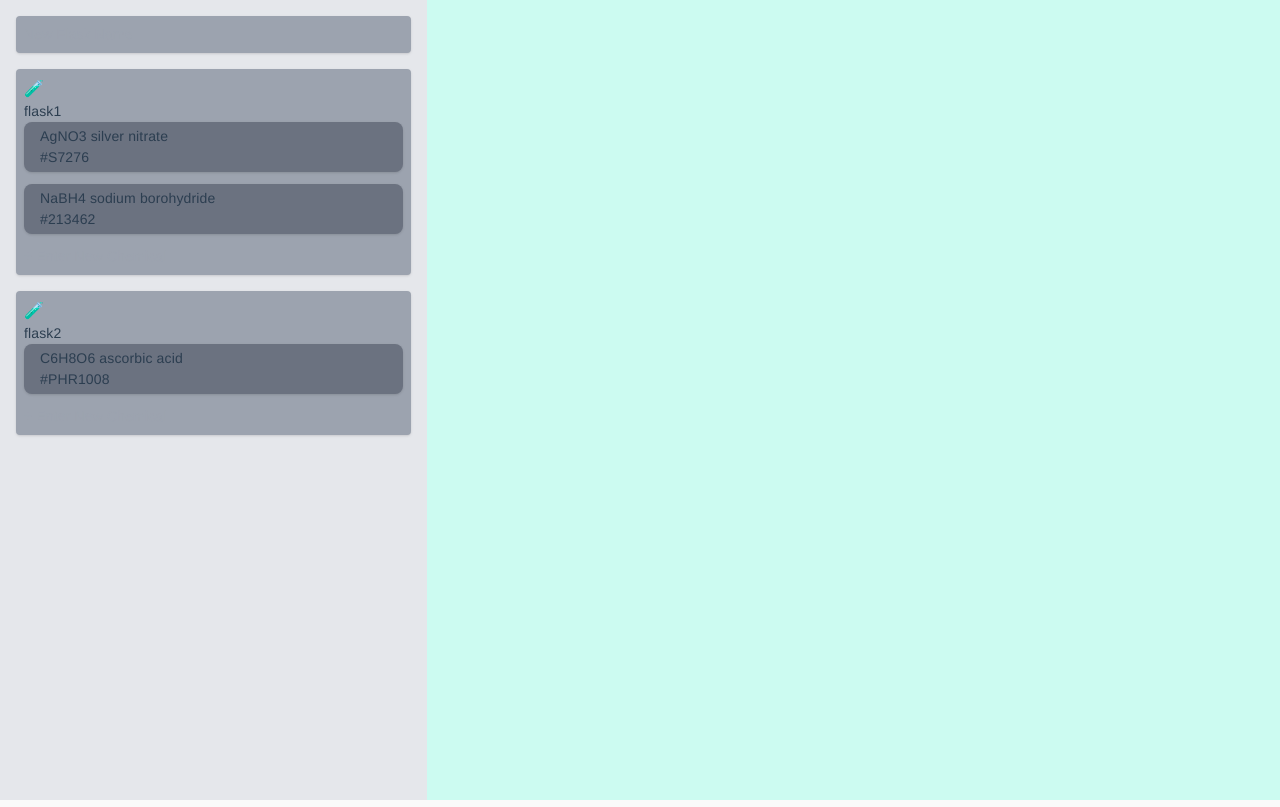
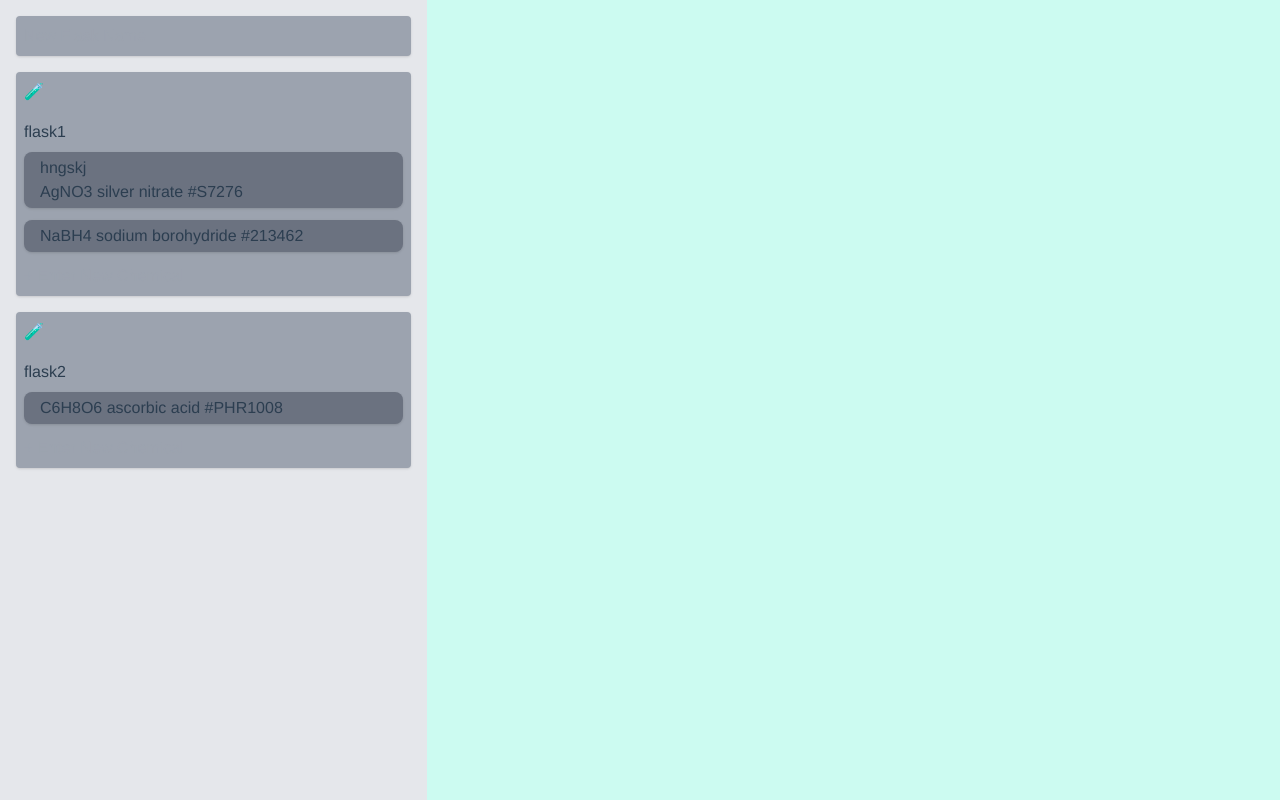
Before and after one commit to sl2820/labnote, a Vue app: page / in a window 1280 px wide. Built offline with nearby package versions, Linux system fonts and the light colour scheme; data requests are answered from the project's data file.

Commit message:
Edit Create chemcial func

```diff
--- a/src/experiment.js
+++ b/src/experiment.js
@@ -9,8 +9,9 @@ export default {
       chemicals: [
         {
           id: uuid(),
+          nickname: "hngskj",
           formula: "AgNO3",
-          name: ["silver nitrate"],
+          name: "silver nitrate",
           molecular_weight: 169.87,
           product_number: "S7276",
           state: "solution",
@@ -18,8 +19,9 @@ export default {
         },
         {
           id: uuid(),
+          nickname: "",
           formula: "NaBH4",
-          name: ["sodium borohydride", "sodium tetrahydridoborate"],
+          name: "sodium borohydride",
           molecular_weight: 37.83,
           product_number: "213462",
           state: "solid",
@@ -33,8 +35,9 @@ export default {
       chemicals: [
         {
           id: uuid(),
+          nickname: "",
           formula: "C6H8O6",
-          name: ["ascorbic acid", "L-ascorbic acid", "vitamin c"],
+          name: "ascorbic acid",
           molecular_weight: 176.12,
           product_number: "PHR1008",
           state: "solution",
--- a/src/store/index.js
+++ b/src/store/index.js
@@ -1,13 +1,9 @@
 import Vue from "vue"
 import Vuex from "vuex"
 import experiment from "../experiment"
-import { saveStatePlugin, uuid } from "../utils"
-import VueMaterial from "vue-material"
-import "vue-material/dist/vue-material.min.css"
-import "vue-material/dist/theme/default.css"
+import { saveStatePlugin } from "../utils"
 
 Vue.use(Vuex)
-Vue.use(VueMaterial)
 
 const note = JSON.parse(localStorage.getItem("note")) || experiment
 
@@ -30,11 +26,13 @@ export default new Vuex.Store({
     }
   },
   mutations: {
-    CREATE_CHEMICAL(state, { chemicals, name }) {
+    CREATE_CHEMICAL(state, { chemicals, nickname, id }) {
       chemicals.push({
-        name,
-        id: uuid(),
-        description: ""
+        nickname,
+        id: id,
+        description: "",
+        name: "",
+        formula: ""
       })
     },
     CREATE_FLASK(state, { name }) {
--- a/src/views/Chemical.vue
+++ b/src/views/Chemical.vue
@@ -1,6 +1,16 @@
 <template>
   <div class="chemical-view">
     <div class="flex flex-col flex-grow items-start justify-between px-4">
+      <div
+        class="p-2 w-full font-serif italic underline mb-0 text-sm text-gray-600"
+      >
+        <div class="inline-block mr-2">Nickname:</div>
+        <input
+          type="text"
+          :value="chemical.nickname"
+          @change="updateChemicalProperty($event, 'nickname')"
+        />
+      </div>
       <div class="p-2 w-full text-2xl font-bold">
         <div class="inline-block mr-2">Formula:</div>
         <input
@@ -13,7 +23,7 @@
         <div class="inline-block mr-2">Name:</div>
         <input
           type="text"
-          :value="chemical.name[0]"
+          :value="chemical.name"
           @change="updateChemicalProperty($event, 'name')"
           @keyup.enter="updateChemicalProperty($event, 'name')"
         />
@@ -22,7 +32,7 @@
         <div class="inline-block mr-2">Product Number:</div>
         <input
           type="text"
-          class="italic"
+          class=""
           :value="chemical.product_number"
           @change="updateChemicalProperty($event, 'product_number')"
         />
--- a/src/views/Note.vue
+++ b/src/views/Note.vue
@@ -1,4 +1,5 @@
 <template>
+  <v-app>
     <div>
       <div class="note-tui">
         <div class="flask flex">
@@ -44,15 +45,21 @@
                   )
                 "
               >
+                <p
+                  class="font-serif italic underline mb-0 text-sm text-gray-600"
+                  v-if="chemical.nickname"
+                >
+                  {{ chemical.nickname }}
+                </p>
                 <span class="font-bold">
                   {{ chemical.formula }}
                 </span>
                 <span class="font-medium">
-                {{ chemical.name[0] }}
+                  {{ chemical.name }}
                 </span>
-              <p v-if="chemical.product_number" class="italic">
+                <span v-if="chemical.product_number" class="font-light">
                   #{{ chemical.product_number }}
-              </p>
+                </span>
               </div>
 
               <input
@@ -61,17 +68,52 @@
                 placeholder="+ Enter New Chemical"
                 @keyup.enter="createChemical($event, flask.chemicals)"
               />
+
+              <!-- <button
+                class="bg-blue-300 hover:bg-blue-400 text-white font-bold py-2 px-4 rounded-full"
+                @click="createChemical($event, flask.chemicals)"
+              >
+                Create New!
+              </button> -->
+
+              <!-- <div v-if="buttonAuto">
+                <v-card>
+                  <v-card-text>
+                    <v-autocomplete
+                      v-model="selectedChemical"
+                      :hint="
+                        !isEditing
+                          ? 'Click the icon to edit'
+                          : 'Click the icon to save'
+                      "
+                      :items="chemical_names"
+                      :readonly="!isEditing"
+                      :label="
+                        `+ Chemical — ${isEditing ? 'Editable' : 'Readonly'}`
+                      "
+                      persistent-hint
+                    >
+                      <v-slide-x-reverse-transition
+                        slot="append-outer"
+                        mode="out-in"
+                      >
+                        <v-icon
+                          :color="isEditing ? 'success' : 'info'"
+                          :key="`icon-${isEditing}`"
+                          @click="isEditing = !isEditing"
+                          v-text="
+                            isEditing
+                              ? 'mdi-check-outline'
+                              : 'mdi-circle-edit-outline'
+                          "
+                        ></v-icon>
+                      </v-slide-x-reverse-transition>
+                    </v-autocomplete>
+                  </v-card-text>
+                </v-card>
+              </div> -->
             </div>
           </div>
-
-        <!-- <md-autocomplete
-          v-model="selectedChemical"
-          :md-options="chemical_name"
-          md-dense
-          @keyup.enter="createChemical($event, flask.chemicals)"
-        >
-          <label>+ Add New Chemical</label>
-        </md-autocomplete> -->
         </div>
 
         <div class="chemical-bg" v-if="isChemicalOpen" @click.self="close">
@@ -80,20 +122,22 @@
       </div>
       <div class="note-gui"></div>
     </div>
+  </v-app>
 </template>
 
 <script>
 import { mapState } from "vuex"
 import EventService from "@/services/EventService.js"
+import { uuid } from "../utils"
 
 export default {
-  name: "AutocompleteStatic",
   data() {
     return {
       newFlaskName: "",
       events: [],
+      isEditing: false,
       selectedChemical: null,
-      chemical_name: [
+      chemical_names: [
         "silver nitrate",
         "sodium citrate tribasic dihydrate",
         "trisodium citrate dihydrate",
@@ -124,12 +168,14 @@ export default {
       this.$router.push({ name: "note" })
     },
     createChemical(e, chemicals) {
-      console.log("asfasfs")
+      var id = uuid()
       this.$store.commit("CREATE_CHEMICAL", {
         chemicals,
-        name: e.target.value
+        nickname: e.target.value,
+        id: id
       })
       e.target.value = ""
+      this.$router.push({ name: "chemical", params: { id: id } })
     },
     createFlask() {
       this.$store.commit("CREATE_FLASK", {
```
Also changed, not shown: src/main.js (+14 -11 lines). Lines whose indentation alone changed are shown as unchanged.
